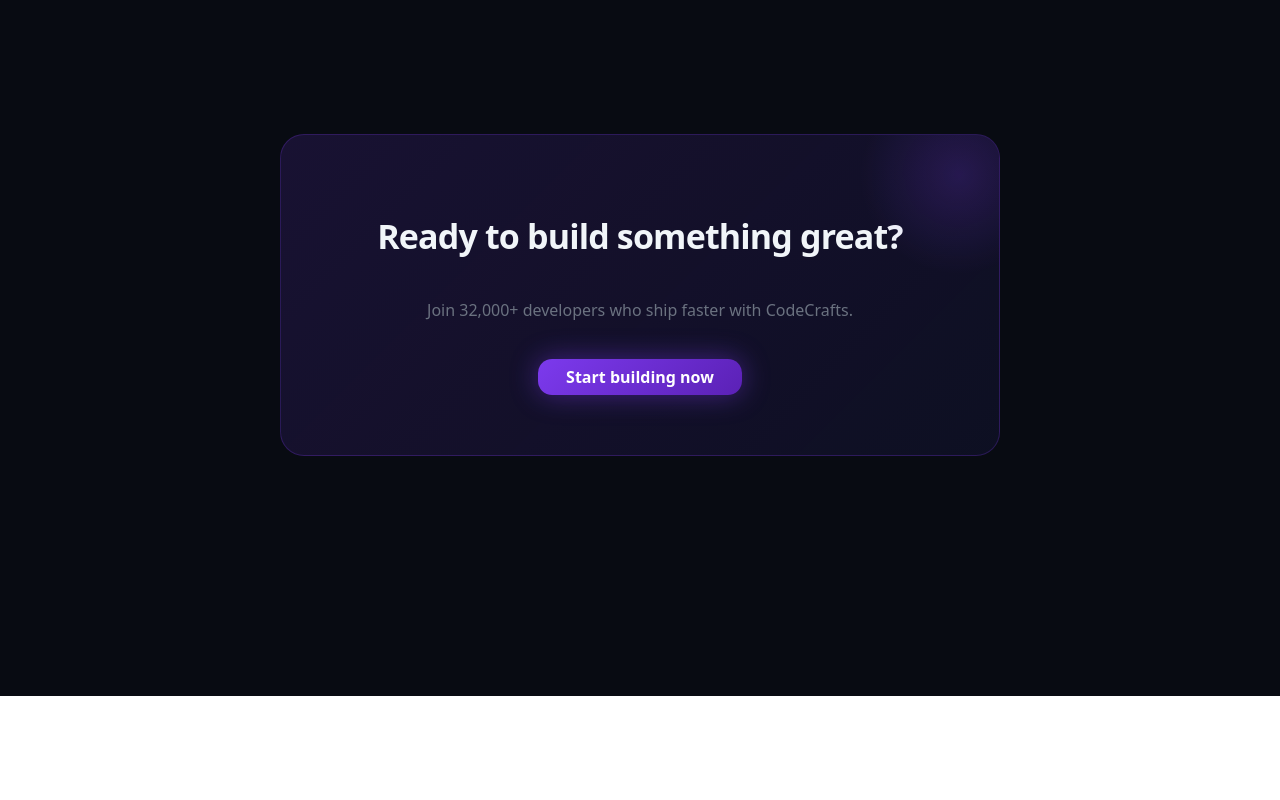
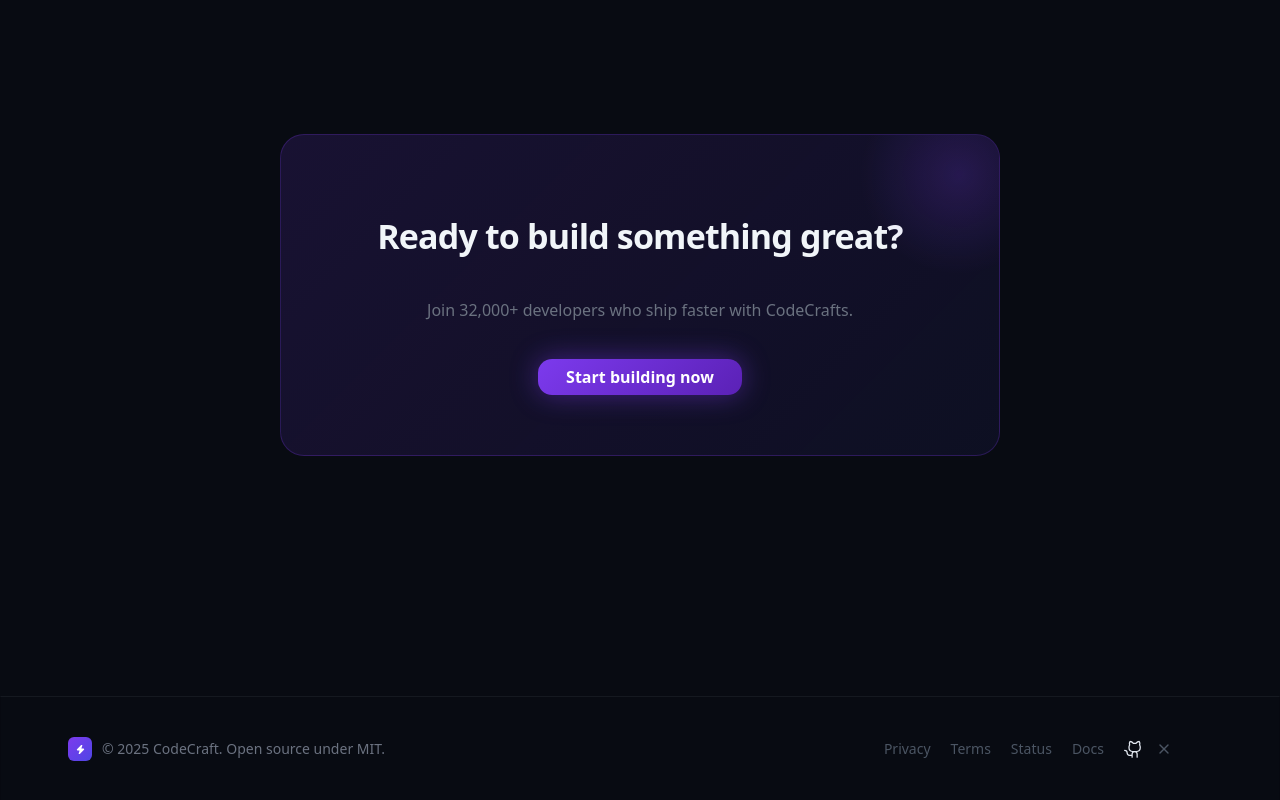
Before and after one commit to aniketmahajan04/codecraft, a Next.js app: page / in a window 1280 px wide. Shown: the part 1920-2720 px from the top of the page. Before the commit the page ends 2616 px from the top, so only its background shows below. Built offline with nearby package versions, Linux system fonts and the light colour scheme.

Commit message:
Add footer to LandingPage with copyright notice and links to privacy, terms, status, and documentation; include GitHub icon and close icon for enhanced navigation.

```diff
--- a/app/LandingPage/page.tsx
+++ b/app/LandingPage/page.tsx
@@ -9,6 +9,8 @@
   Share2,
   Shield,
   Sparkles,
+  X,
+  Zap,
 } from "lucide-react";
 import Link from "next/link";
 import { useEffect, useState } from "react";
@@ -686,6 +688,41 @@
           </div>
         </section>
       </section>
+
+      <footer className="border border-t-[#e1ffff0f] pr-[40px] pt-[40px] pb-[40px]">
+        <div className="max-w-6xl mx-auto px-6 flex flex-wrap items-center justify-between gap-4">
+          <div className="flex items-center gap-2.5">
+            <div
+              className="w-6 h-6 rounded-[6px] bg-[linear-gradient(135deg,#7C3AED,#4F46E5)] flex items-center justify-center
+            "
+            >
+              <Zap size={11} fill="white" stroke="none" />
+            </div>
+            <span className="text-[#6B7280] text-sm">
+              © 2025 CodeCraft. Open source under MIT.
+            </span>
+          </div>
+          <div className="flex items-center gap-5">
+            {["Privacy", "Terms", "Status", "Docs"].map((item) => (
+              <Link
+                key={1}
+                href="#"
+                className="text-[#4B5563] text-sm no-underline"
+              >
+                {item}
+              </Link>
+            ))}
+            <div className="flex items-center gap-3">
+              <Link href="#">
+                <Image src={Github} alt="github" className="w-5 h-5" />
+              </Link>
+              <Link href="#">
+                <X size={16} className="text-[#4B5563]" />
+              </Link>
+            </div>
+          </div>
+        </div>
+      </footer>
     </div>
   );
 }
```
